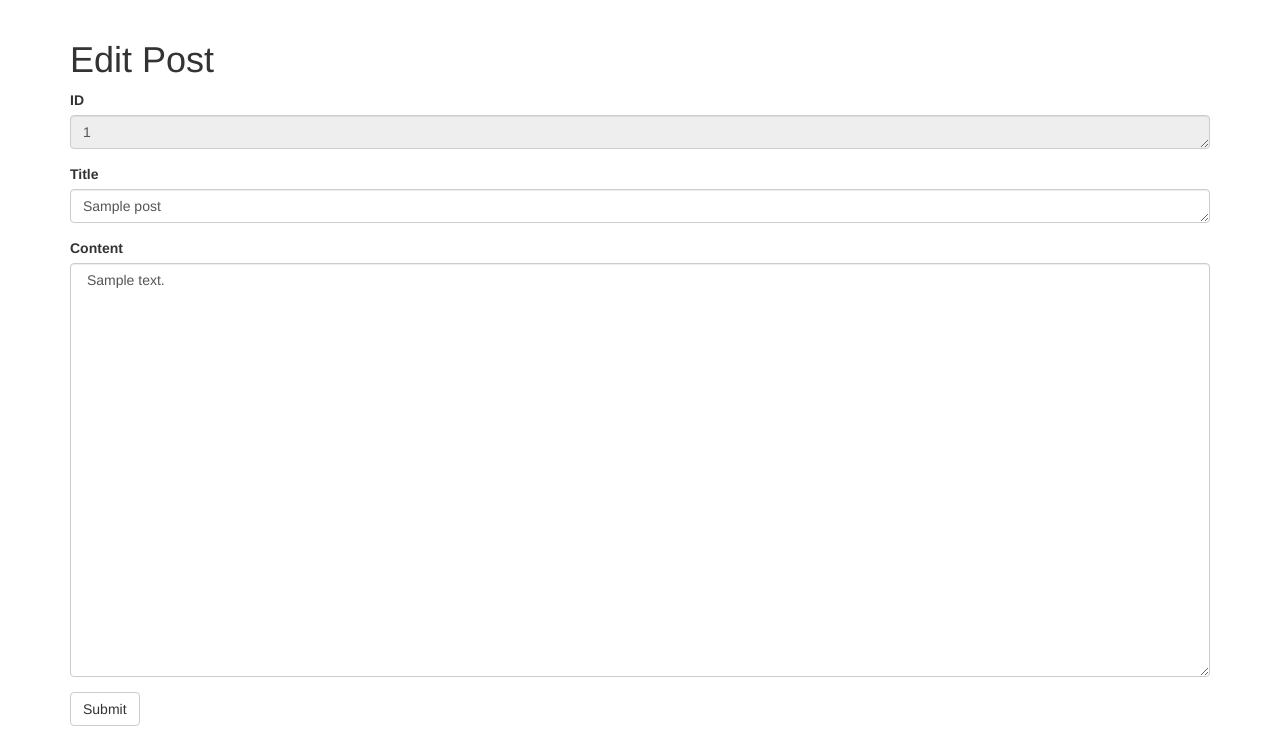
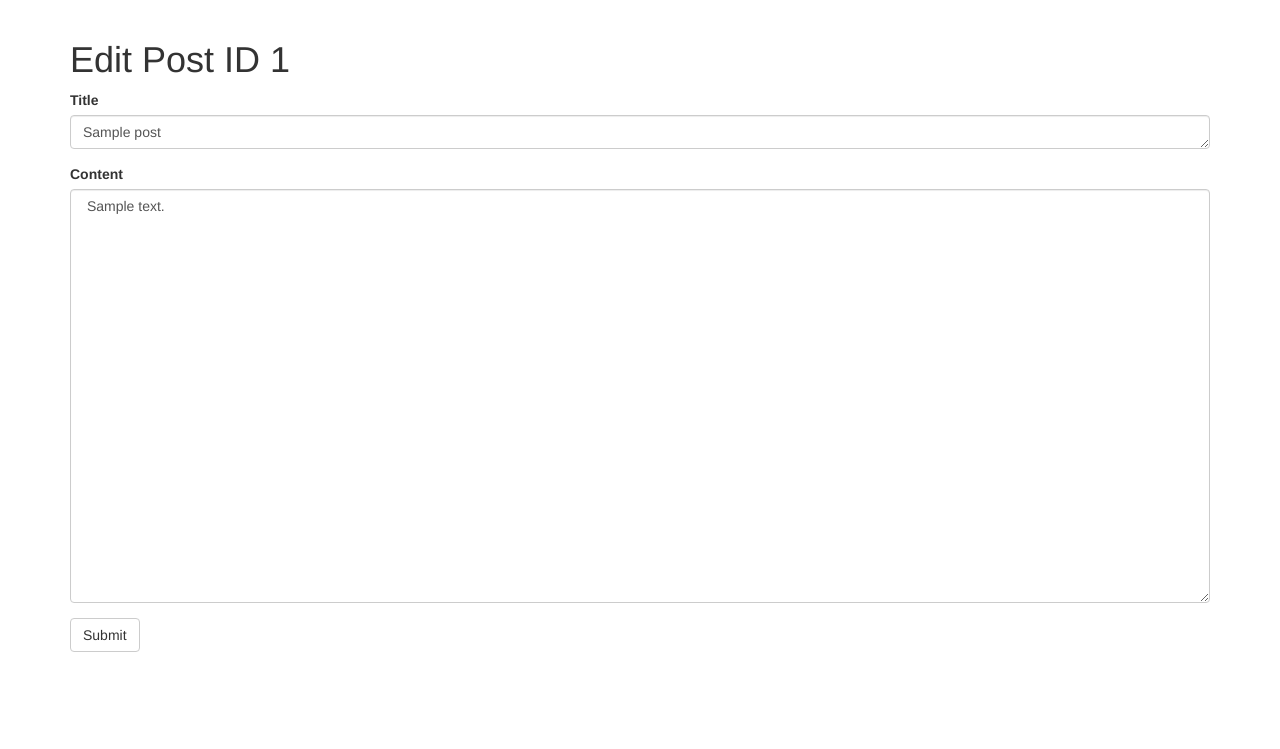
Before and after one commit to JasmineIslamNY/Thinkful, a Flask app: template blog/blog/templates/edit_post.html in a window 1280 px wide. Shown: the part 51-800 px from the top of the page. Run offline with Flask 2, Linux system fonts and the light colour scheme; the template is opened without the code that fills it: most values are stand-ins (such as "Sample title", 1, 10 or a date in 2020); some libraries are stand-ins or nearby versions.

Commit message:
201506042101

```diff
--- a/blog/blog/templates/edit_post.html
+++ b/blog/blog/templates/edit_post.html
@@ -3,7 +3,7 @@
 
 {% block content %}
 <h1>
-    Edit Post
+    Edit Post ID {{ posts[0].id }}
 </h1>
 
 
@@ -13,10 +13,6 @@
 -->
 
 <form role="form" method="POST">
-    <div class="form-group">
-        <label for="id">ID</label>
-        <textarea class="form-control" id="id" name="id" rows="1" readonly>{{ posts[0].id }}</textarea>
-    </div>
     <div class="form-group">
         <label for="title">Title</label>
         <textarea class="form-control" id="title" name="title" rows="1" required>{{ posts[0].title }}</textarea>
```
Also changed, not shown: blog/blog-development.db.
